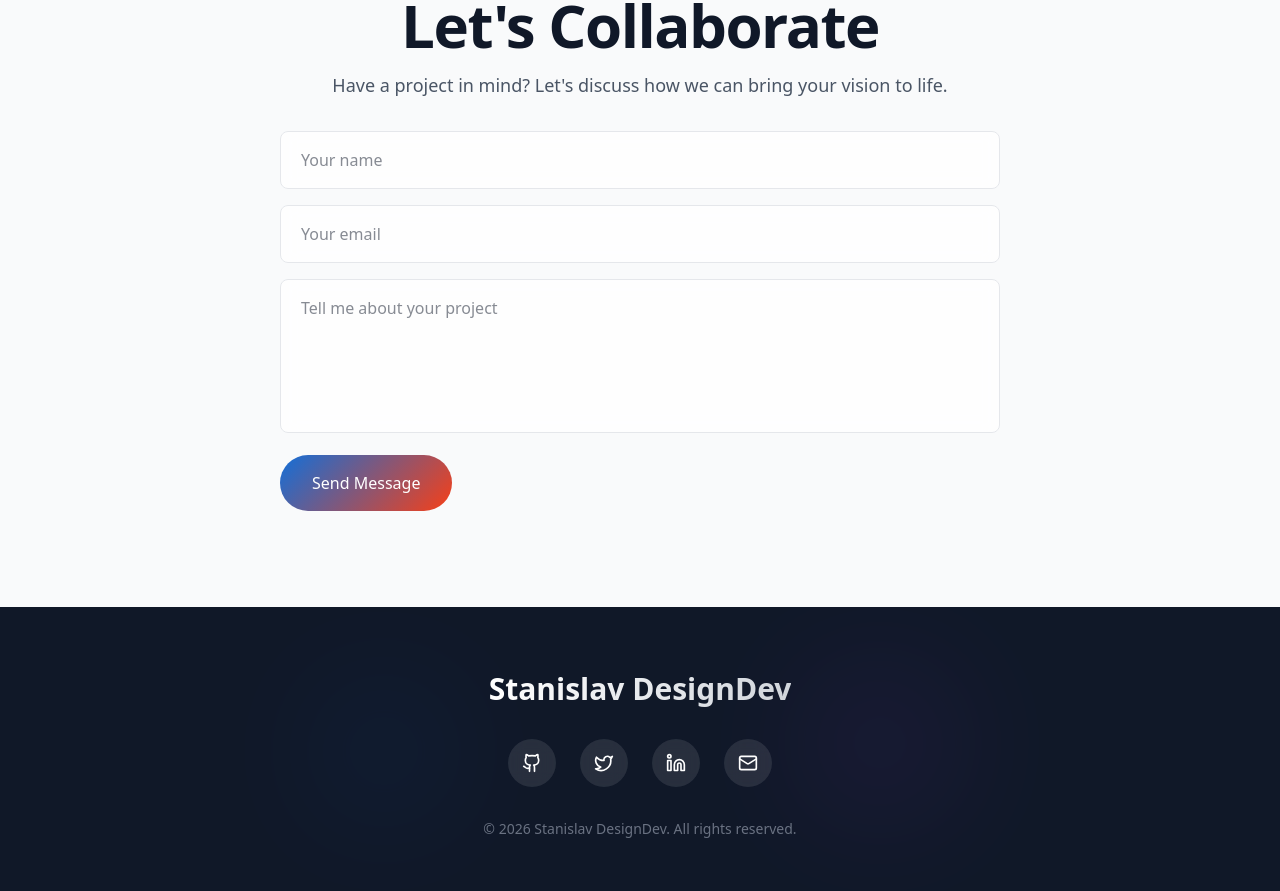
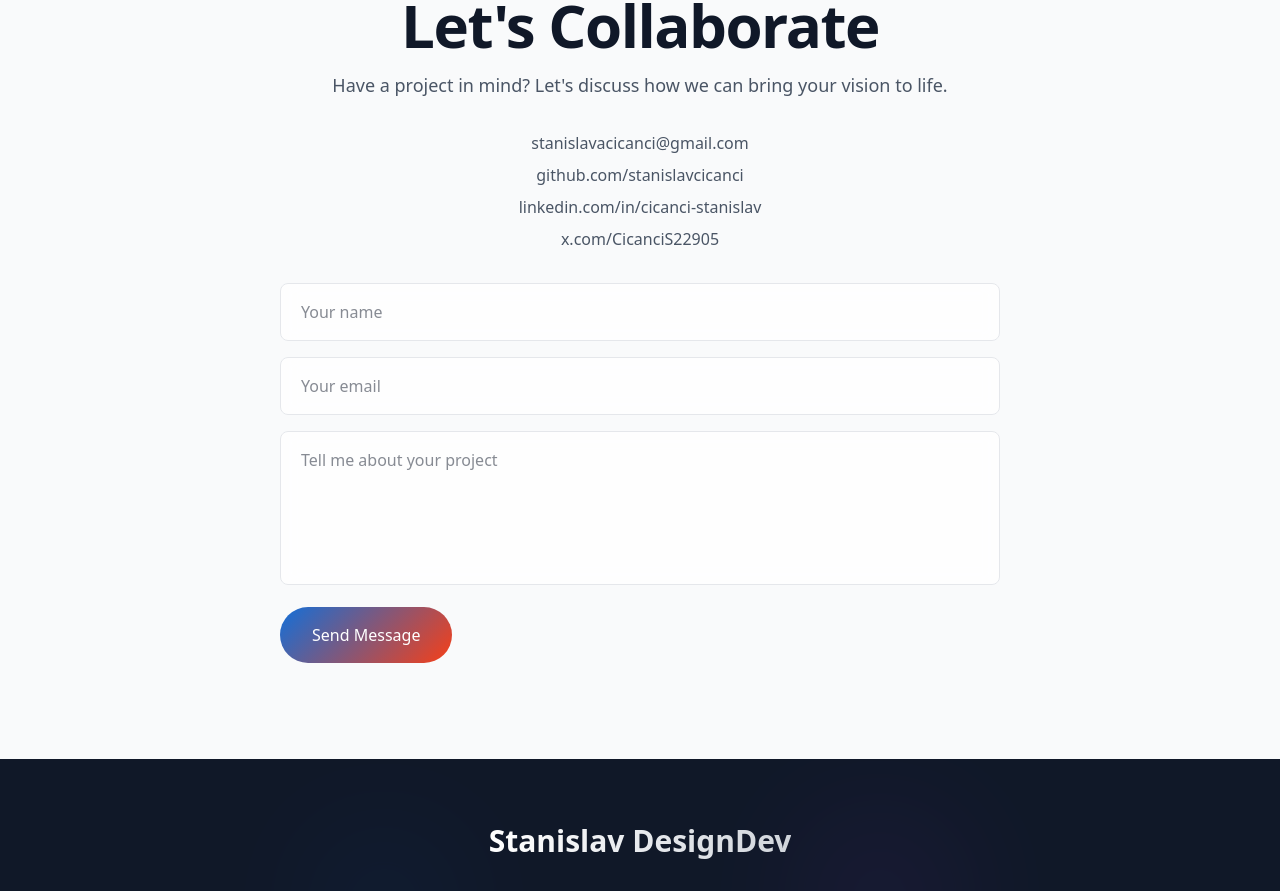
Before and after one commit to stanislavcicanci/stanislav_designdev, a React (Vite) app: page / in a window 1280 px wide. Shown: the part 5440-6331 px from the top of the page. Built offline with nearby package versions, Linux system fonts and the light colour scheme.

Commit message:
feat: add social links to contact section

```diff
--- a/src/components/sections/Contact.jsx
+++ b/src/components/sections/Contact.jsx
@@ -80,6 +80,21 @@ export default function Contact() {
             Have a project in mind? Let's discuss how we can bring your vision to life.
           </motion.p>
 
+          <div className="flex flex-col items-center gap-2 mb-8 text-sm sm:text-base text-gray-600">
+            <a href="mailto:stanislavacicanci@gmail.com" className="hover:text-gray-900 transition-colors">
+              stanislavacicanci@gmail.com
+            </a>
+            <a href="https://github.com/stanislavcicanci" target="_blank" className="hover:text-gray-900 transition-colors">
+              github.com/stanislavcicanci
+            </a>
+            <a href="https://www.linkedin.com/in/cicanci-stanislav-9346a9344/" target="_blank" className="hover:text-gray-900 transition-colors">
+              linkedin.com/in/cicanci-stanislav
+            </a>
+            <a href="https://x.com/CicanciS22905" target="_blank" className="hover:text-gray-900 transition-colors">
+              x.com/CicanciS22905
+            </a>
+          </div>
+
           <motion.form
             onSubmit={handleSubmit}
             className="space-y-4"
```
